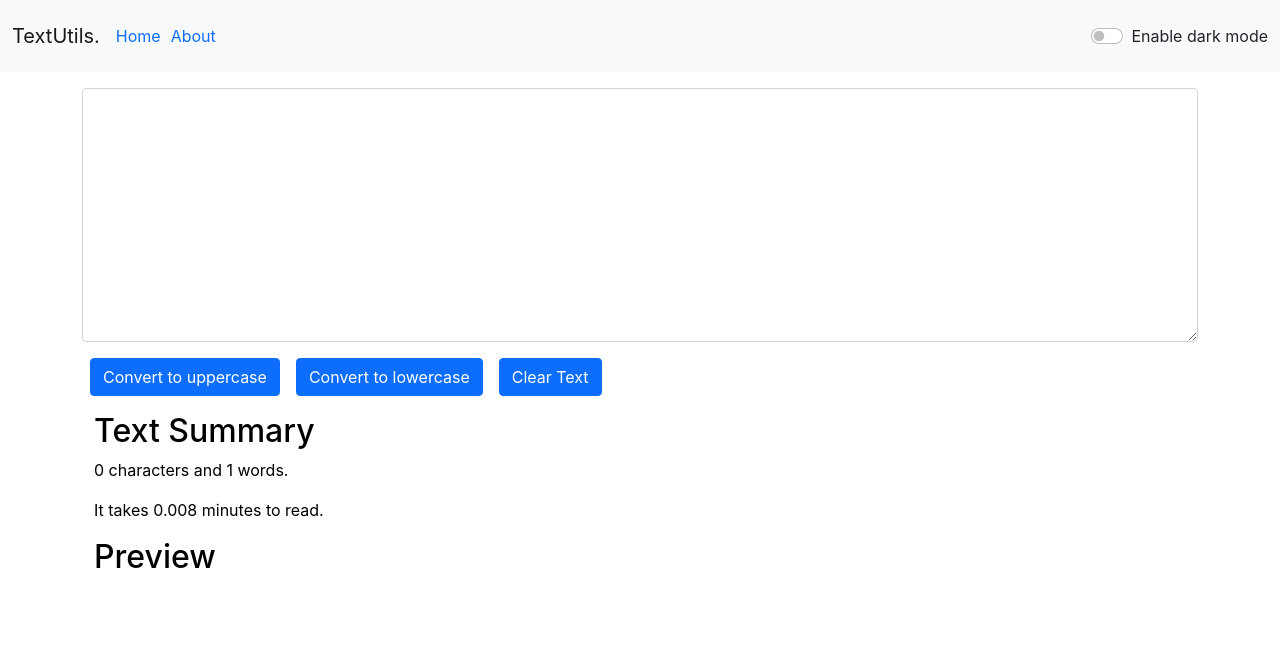
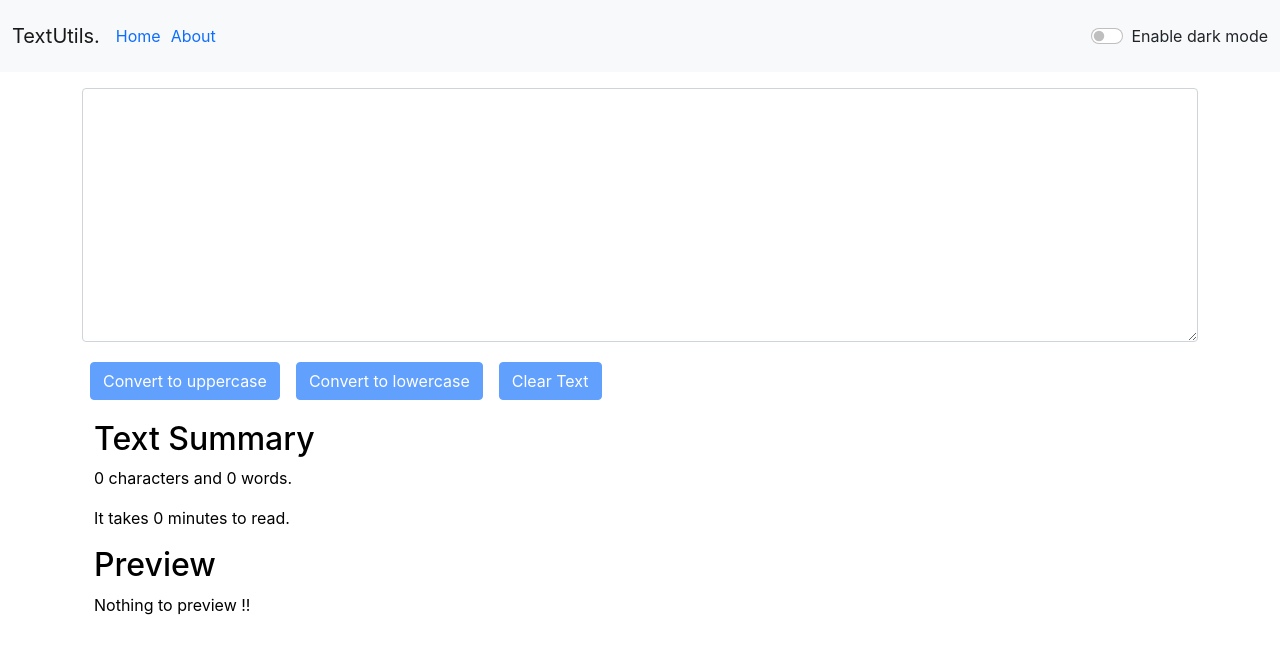
Before and after one commit to GheewW02/React-Projects, a React (Create React App) app in the folder 02-text-utils-app/: page / in a window 1280 px wide. Shown: the top 654 px of the page. Built offline with nearby package versions, Linux system fonts and the light colour scheme.

Commit message:
Improved features and SEO

```diff
--- a/02-text-utils-app/src/App.js
+++ b/02-text-utils-app/src/App.js
@@ -39,10 +39,11 @@ export default function App() {
         <AlertBox alert={alert} />
         <Routes>
           <Route
+            exact
             path="/"
             element={<TextForm showAlert={showAlert} mode={mode} />}
           ></Route>
-          <Route path="/about" element={<About mode={mode} />}></Route>
+          <Route exact path="/about" element={<About mode={mode} />}></Route>
         </Routes>
       </Router>
     </>
--- a/02-text-utils-app/src/components/TextForm.js
+++ b/02-text-utils-app/src/components/TextForm.js
@@ -55,26 +55,51 @@ export default function TextForm(props) {
               onChange={handleOnChange}
             />
           </Form.Group>
-          <Button className="btn btn-1 mx-2 " onClick={handleUpClick}>
+          <Button
+            disabled={text.length === 0}
+            className="btn btn-1 mx-2 my-1"
+            onClick={handleUpClick}
+          >
             Convert to uppercase
           </Button>
 
-          <Button className="btn btn-2 mx-2 " onClick={handleLowClick}>
+          <Button
+            disabled={text.length === 0}
+            className="btn btn-2 mx-2 my-1"
+            onClick={handleLowClick}
+          >
             Convert to lowercase
           </Button>
 
-          <Button className="btn btn-2 mx-2 " onClick={handleClearText}>
+          <Button
+            disabled={text.length === 0}
+            className="btn btn-2 mx-2 my-1"
+            onClick={handleClearText}
+          >
             Clear Text
           </Button>
         </Form>
         <div className="container my-3">
           <h2>Text Summary</h2>
           <p>
-            {text.length} characters and {text.split(" ").length} words.
+            {text.length} characters and{" "}
+            {
+              text.split(" ").filter((element) => {
+                return element.length !== 0;
+              }).length
+            }{" "}
+            words.
           </p>
-          <p>It takes {0.008 * text.split(" ").length} minutes to read.</p>
+          <p>
+            It takes{" "}
+            {0.008 *
+              text.split(" ").filter((element) => {
+                return element.length !== 0;
+              }).length}{" "}
+            minutes to read.
+          </p>
           <h2>Preview</h2>
-          <p>{text}</p>
+          <p>{text.length > 0 ? text : "Nothing to preview !!"}</p>
         </div>
       </div>
     </>
```
